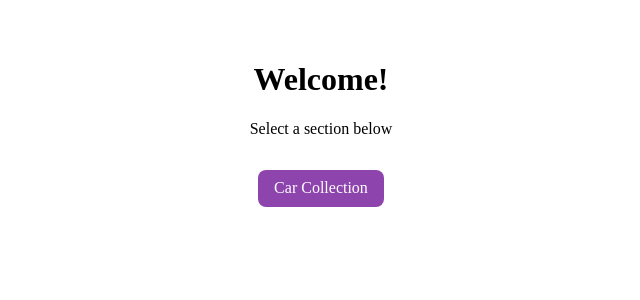
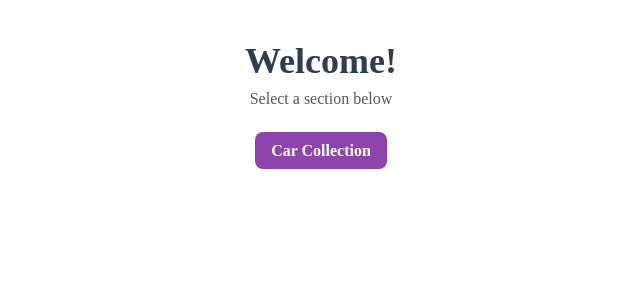
Before and after one commit to Letizia-Cravotta/CarServiceFrontend, an Angular app: page / in a window 1280 px wide. Shown: the top 300 px of the page, without its empty margins (319-959 px from the left). Built offline with nearby package versions, Linux system fonts and the light colour scheme.

Commit message:
DHBW2025-77: move home page styles to css file

```diff
--- /dev/null
+++ b/src/app/home/home.css
@@ -0,0 +1,52 @@
+
+ .home-container {
+   padding: 2rem;
+   text-align: center;
+   display: flex;
+   flex-direction: column;
+   align-items: center;
+   gap: 0.5rem;
+   box-sizing: border-box;
+ }
+
+.home-container h1 {
+  margin: 0;
+  font-size: 2.25rem;
+  color: #2c3e50;
+  font-weight: 700;
+}
+
+.home-container p {
+  margin: 0;
+  color: #556;
+  font-size: 1rem;
+}
+
+/* link styled as a button */
+.home-link {
+  display: inline-block;
+  margin-top: 1rem;
+  padding: 0.6rem 1rem;
+  background-color: #8e44ad;
+  color: #ffffff;
+  border-radius: 8px;
+  text-decoration: none;
+  font-weight: 600;
+  transition: background-color 0.2s ease, transform 0.08s ease;
+}
+
+.home-link:hover {
+  background-color: #732d91;
+  transform: translateY(-1px);
+}
+
+@media (max-width: 480px) {
+  .home-container {
+    padding: 1rem;
+  }
+
+  .home-container h1 {
+    font-size: 1.75rem;
+  }
+
+}
--- a/src/app/home/home.html
+++ b/src/app/home/home.html
@@ -1,7 +1,5 @@
-<div style="padding:2rem; text-align:center">
+<div class="home-container">
   <h1>Welcome!</h1>
   <p>Select a section below</p>
-  <a routerLink="/cars" style="display:inline-block;margin-top:1rem;padding:0.6rem 1rem;background:#8e44ad;color:#fff;border-radius:8px;text-decoration:none;">
-    Car Collection
-  </a>
+  <a routerLink="/cars" class="home-link">Car Collection</a>
 </div>
--- a/src/app/home/home.ts
+++ b/src/app/home/home.ts
@@ -5,6 +5,7 @@ import { RouterModule } from '@angular/router';
   selector: 'app-home',
   standalone: true,
   imports: [RouterModule],
-  templateUrl: 'home.html'
+  templateUrl: 'home.html',
+  styleUrls: ['home.css']
 })
 export class Home {}
```
